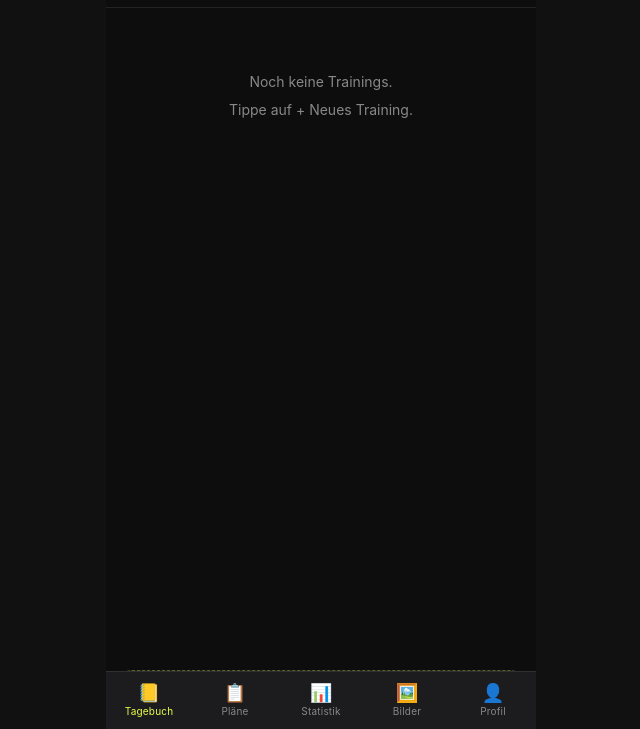
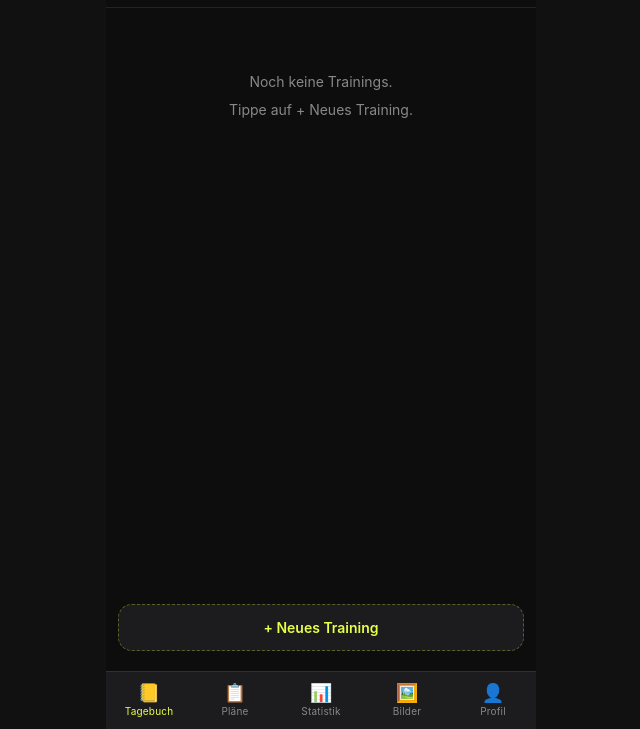
Before and after one commit to simonisagile-design/IronLoggg, a plain HTML site: page index.html in a window 1280 px wide. Shown: the part 71-800 px from the top of the page, without its empty margins (319-959 px from the left). Drawn offline with Linux system fonts and the light colour scheme.

Commit message:
Update index.html

```diff
--- a/index.html
+++ b/index.html
@@ -33,16 +33,16 @@ button,input,textarea,select{font-family:var(--ff);}
   transform:translateX(-50%);
   width:100%;max-width:430px;
   bottom:0;
-  padding-bottom:calc(58px + env(safe-area-inset-bottom, 0px));
   background:#0d0d0d;
   overflow:hidden;
 }
 .screen{
   position:absolute;
   top:0;left:0;right:0;
-  bottom:0;
+  bottom:calc(58px + env(safe-area-inset-bottom, 0px));
   overflow-y:auto;-webkit-overflow-scrolling:touch;
   display:flex;flex-direction:column;
+  padding-bottom:env(safe-area-inset-bottom, 0px);
 }
 .screen.hidden{display:none!important;}
 .hidden{display:none!important;}
@@ -103,7 +103,7 @@ button,input,textarea,select{font-family:var(--ff);}
 .sess-dur{font-size:12px;color:var(--muted);white-space:nowrap;}
 
 /* FAB */
-.fab{margin:8px 12px 12px;background:var(--surface);border:1px dashed rgba(232,255,71,0.3);border-radius:14px;padding:14px;display:flex;align-items:center;justify-content:center;cursor:pointer;color:var(--accent);font-size:14px;font-weight:600;gap:6px;flex-shrink:0;}
+.fab{margin:8px 12px 20px;background:var(--surface);border:1px dashed rgba(232,255,71,0.3);border-radius:14px;padding:14px;display:flex;align-items:center;justify-content:center;cursor:pointer;color:var(--accent);font-size:14px;font-weight:600;gap:6px;flex-shrink:0;}
 .fab-teal{border-color:rgba(79,209,199,0.35);color:var(--teal);}
 
 /* Tags */
```
